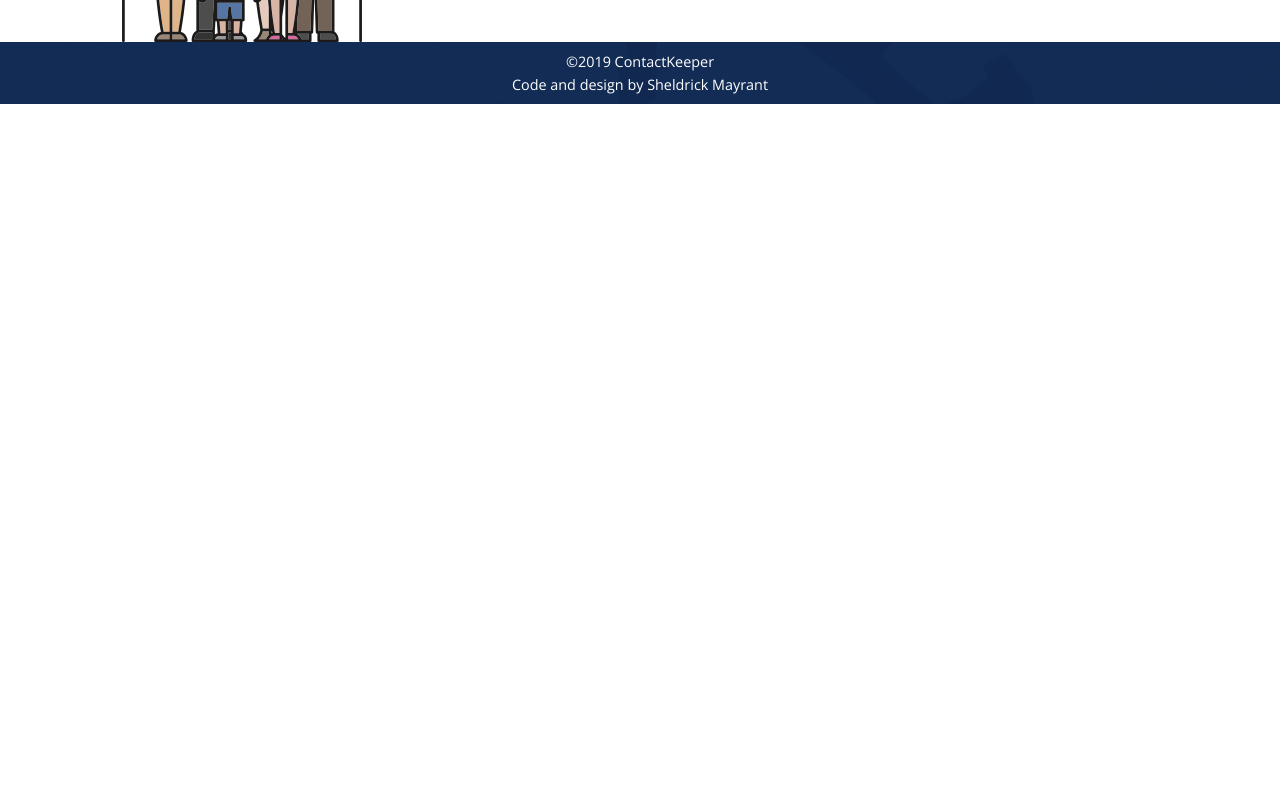
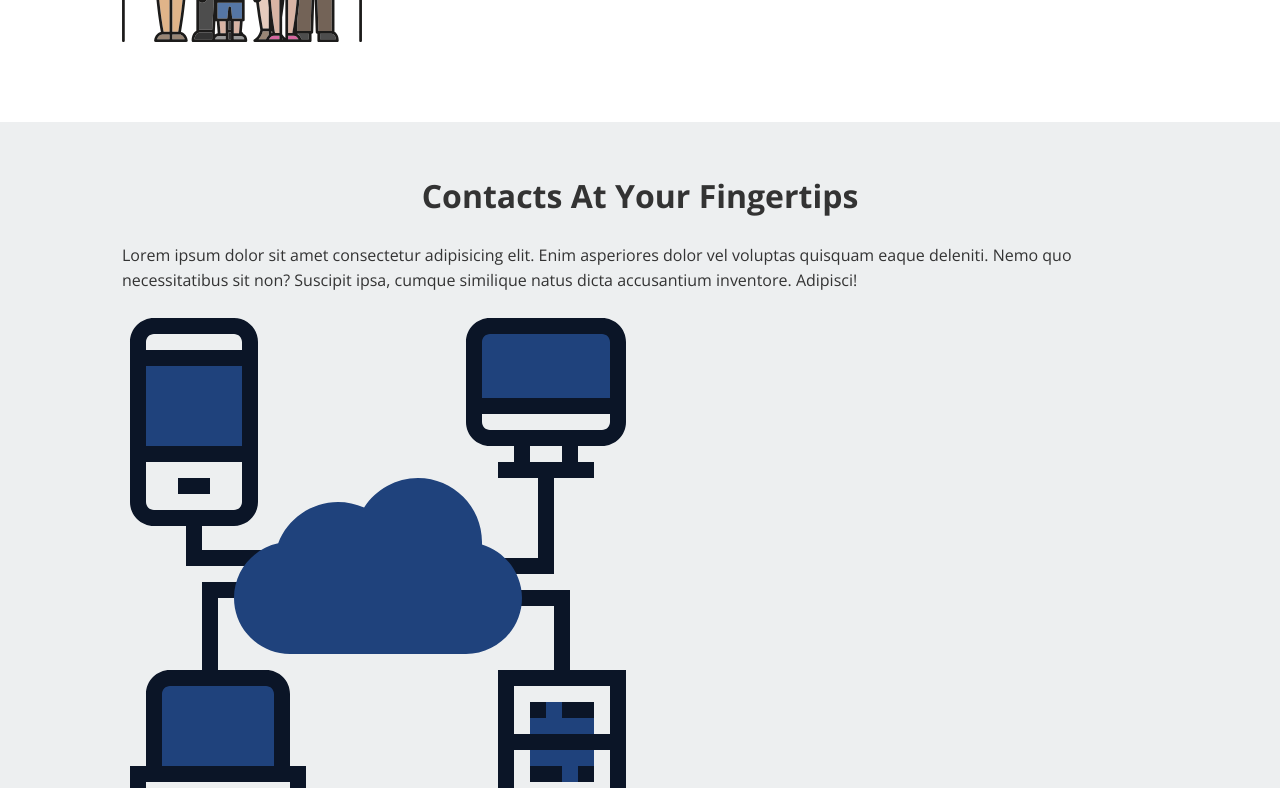
Before and after one commit to smayrant/contact-keeper, a React (Create React App) app in the folder client/: page / in a window 1280 px wide. Shown: the part 1400-2188 px from the top of the page. Before the commit the page ends 1504 px from the top, so only its background shows below. Built offline with nearby package versions, Linux system fonts and the light colour scheme.

Commit message:
added another section to the welcome component

```diff
--- a/client/src/components/layout/Footer.js
+++ b/client/src/components/layout/Footer.js
@@ -1,5 +1,4 @@
 import React from "react";
-import footerBg from "../../img/footer-background.jpg";
 
 const Footer = () => {
 	return (
--- a/client/src/components/pages/Welcome.js
+++ b/client/src/components/pages/Welcome.js
@@ -2,6 +2,7 @@ import React, { Fragment } from "react";
 import { Link } from "react-router-dom";
 import community from "../../img/social-care.svg";
 import family from "../../img/family.svg";
+import computer from "../../img/computer.svg";
 
 const Welcome = () => {
 	return (
@@ -56,6 +57,17 @@ const Welcome = () => {
 					</p>
 				</div>
 			</div>
+			<div className="summary-container">
+				<div className="container">
+					<h1 className="headline">contacts at your fingertips</h1>
+					<p>
+						Lorem ipsum dolor sit amet consectetur adipisicing elit. Enim asperiores dolor vel voluptas
+						quisquam eaque deleniti. Nemo quo necessitatibus sit non? Suscipit ipsa, cumque similique natus
+						dicta accusantium inventore. Adipisci!
+					</p>
+					<img src={computer} alt="" />
+				</div>
+			</div>
 		</div>
 	);
 };
--- a/client/src/styles/pages/welcome.scss
+++ b/client/src/styles/pages/welcome.scss
@@ -100,3 +100,8 @@ li {
 		margin-top: 3rem;
 	}
 }
+
+.summary-container {
+	background: #edeff0;
+	margin: 5rem 0;
+}
```
Also changed, not shown: client/src/img/computer.svg (added).
